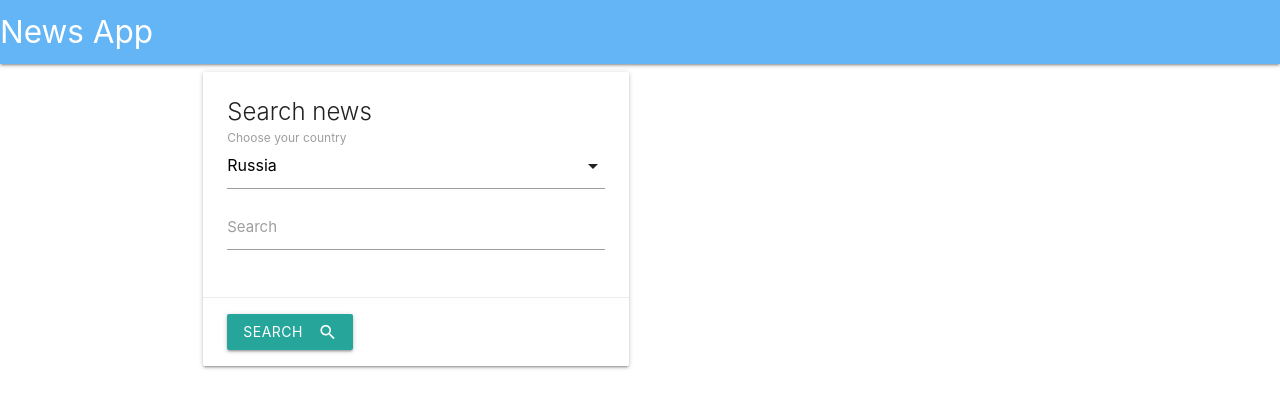
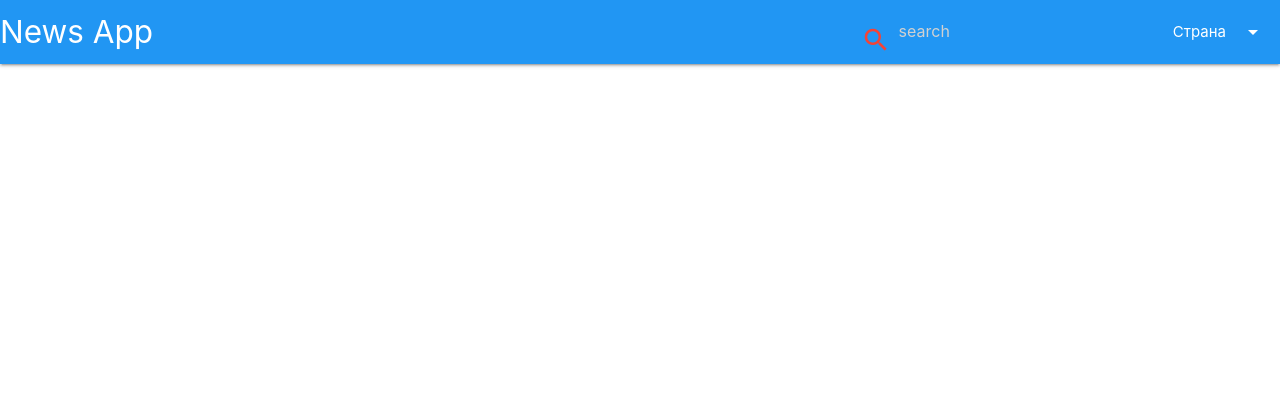
Before and after one commit to Blari/News_App, a plain HTML site: page index.html in a window 1280 px wide. Drawn offline with nearby package versions, Linux system fonts and the light colour scheme; no server answers.

Commit message:
nav bar fixed

```diff
--- a/index.html
+++ b/index.html
@@ -18,12 +18,36 @@
         <link rel="stylesheet" href="style.css" />
     </head>
     <body>
-        <nav class="blue lighten-2">
-            <div class="nav-wrapper">
-                <a href="#" class="brand-logo">News App</a>
+        <ul id="dropdown1" class="dropdown-content">
+            <li><a href="#!">Россия</a></li>
+            <li><a href="#!">Америка</a></li>
+            <li><a href="#!">Китай</a></li>
+          </ul>
+          <nav>
+                <div class="navbar-fixed">
+            <div class="nav-wrapper blue">
+              <a href="#!" class="brand-logo">News App</a>
+              <ul class="right">
+                <li>
+                    <div class="center row">
+                       <div class="col s12 " >
+                         <div class="row" id="topbarsearch">
+                           <div class="input-field col s6 s12 red-text">
+                             <i class="red-text material-icons prefix">search</i>
+                             <input type="text" placeholder="search" id="autocomplete-input" class="autocomplete red-text" >
+                             </div>
+                           </div>
+                         </div>
+                       </div>
+                   </li>
+                <!-- Dropdown Trigger -->
+                <li><a class="dropdown-trigger" href="#!" data-target="dropdown1">Страна<i class="material-icons right">arrow_drop_down</i></a></li>
+              </ul>
             </div>
+          </nav>
         </nav>
-        <div class="search-controls">
+        </div>
+        <!-- <div class="search-controls">
             <div class="container">
                 <div class="row">
                     <div class="col s12 m6">
@@ -69,7 +93,7 @@
                     </div>
                 </div>
             </div>
-        </div>
+        </div> -->
         <div class="news-container">
             <div class="container">
                 <div class="row grid-container"></div>
```
